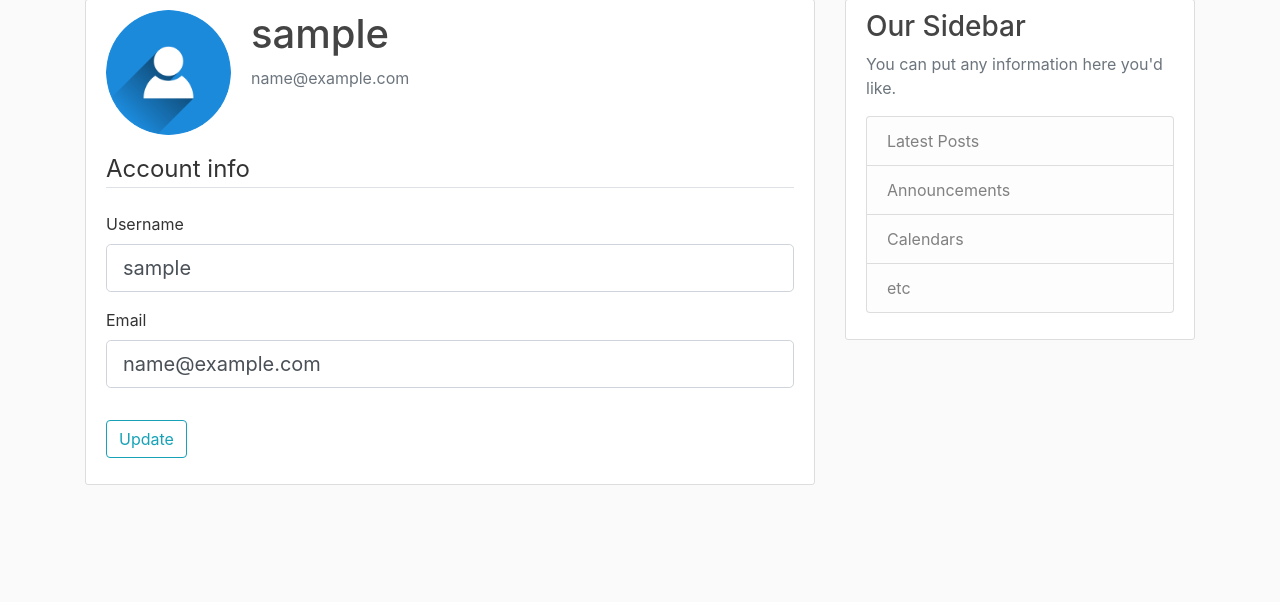
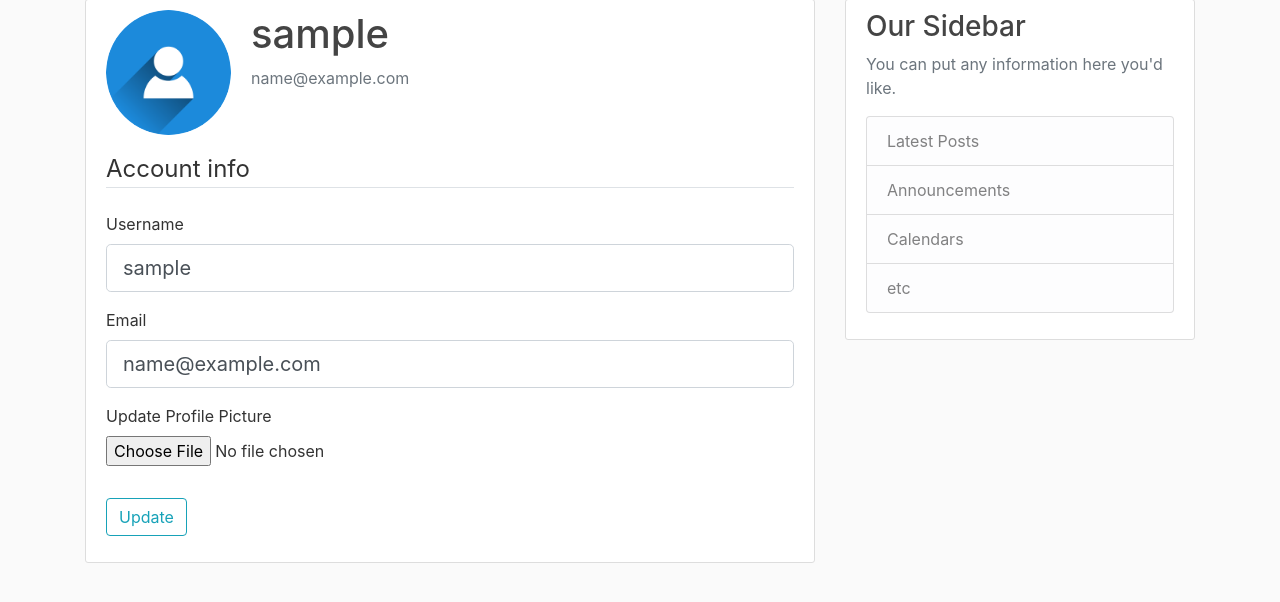
Before and after one commit to JamesDrysdale/animal-magic-blog, a Flask app: page /account in a window 1280 px wide. Shown: the part 81-683 px from the top of the page. Run offline with Flask 2, Linux system fonts and the light colour scheme; the visitor is signed in with stand-in values (Sample User, id 1); data comes from the database, SQL or seed files in the repository; some libraries are stand-ins or nearby versions.

Commit message:
Account page form now has fields to update the user picture. Validation accepts only jpg and png filetypes

```diff
--- a/animalmagicblog/templates/account.html
+++ b/animalmagicblog/templates/account.html
@@ -8,7 +8,7 @@
                 <p class="text-secondary">{{ current_user.email }}</p>
             </div>
         </div>
-        <form method="POST" action="">
+        <form method="POST" action="" enctype="multipart/form-data">
             {{ form.hidden_tag() }}
             <fieldset class="form-group">
                 <legend class="border-bottom mb-4">Account info</legend>
@@ -39,7 +39,15 @@
                         {{ form.email(class="form-control form-control-lg") }}
                     {% endif %}
                 </div>
-
+                <div class="form-group">
+                    {{ form.picture.label() }}
+                    {{ form.picture(class="form-control-file") }}
+                    {% if form.picture.errors %}
+                        {% for error in form.picture.errors %}
+                            <span class="text-danger">{{ error }}</span><br />
+                        {% endfor %}
+                    {% endif %}
+                </div>
             </fieldset>
             <div class="form-group">
                 {{ form.submit(class="btn btn-outline-info") }}
```
